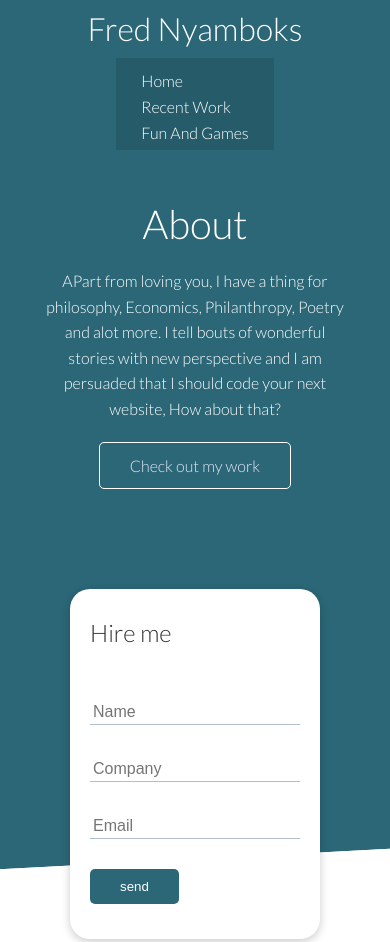
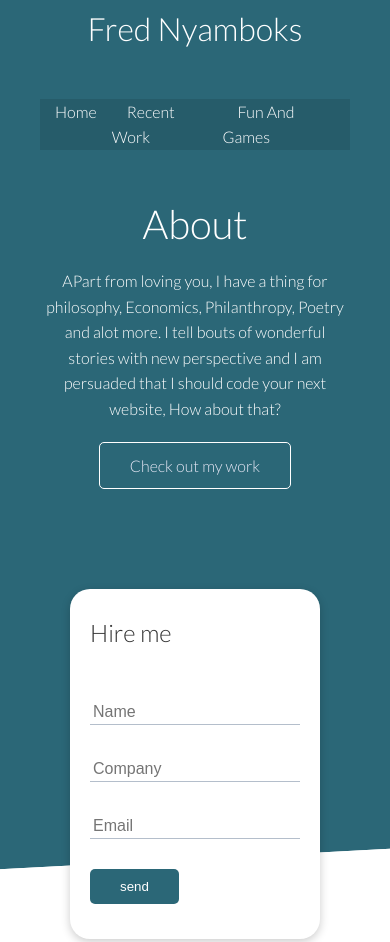
Before and after one commit to fred230/Portfolio-website-trial, a plain HTML site: page index.html in a window 390 px wide. Shown: the top 942 px of the page. Drawn offline with Linux system fonts and the light colour scheme.

Commit message:
Update style.css

```diff
--- a/css/style.css
+++ b/css/style.css
@@ -266,7 +266,8 @@ img{
     flex-direction: column;}
 
     .navbar ul{
-        display:inline-block;
+        display:inline-flex;
+        font-size:10px
         padding: 10px;
         background-color: rgba(0,0,0,0.1);
 
```
